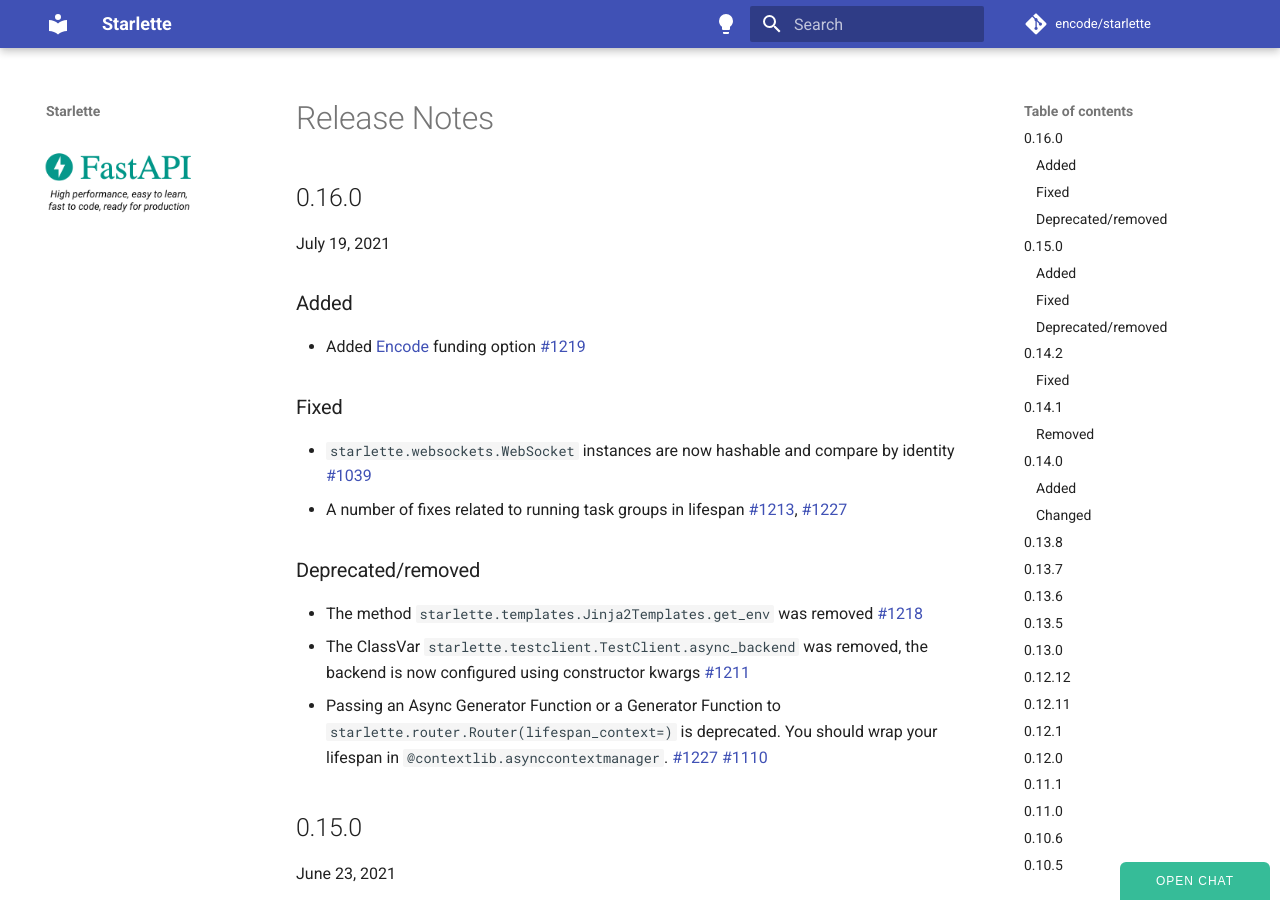
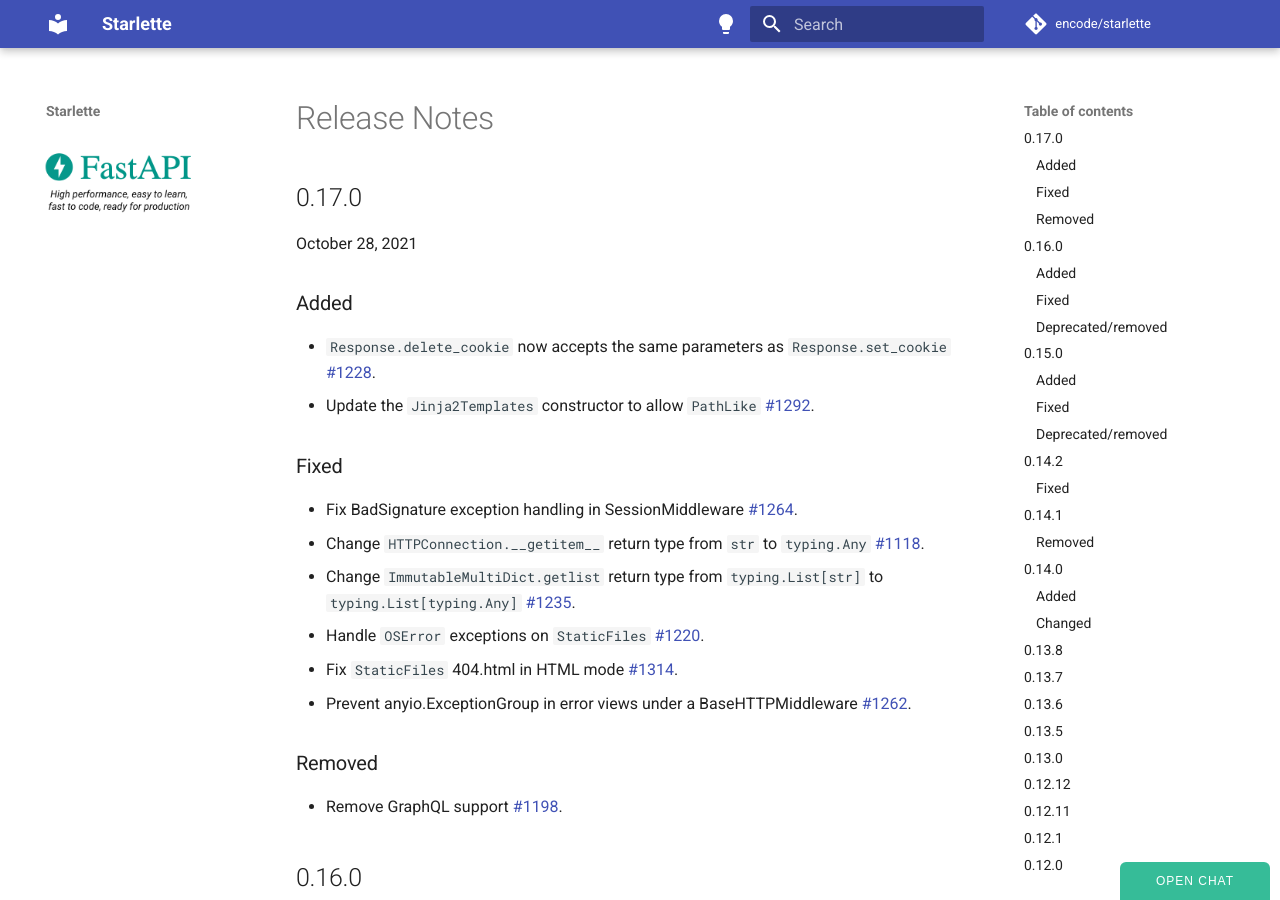
Before and after one commit to hidraco/starlette, an MkDocs documentation site: the page built from docs/release-notes.md, in a window 1280 px wide and 900 px high. Built offline with MkDocs 1.6.1 and Material for MkDocs 9.7.7, drawn with Linux system fonts in a browser that asks for light colours; comment, search, counter and statistics services are not loaded.

Commit message:
Version 0.17.0 (#1324)
* Release 0.17.0

* Apply suggestions from code review

* Add version on init file

```diff
--- a/docs/release-notes.md
+++ b/docs/release-notes.md
@@ -1,3 +1,22 @@
+## 0.17.0
+
+October 28, 2021
+
+### Added
+* `Response.delete_cookie` now accepts the same parameters as `Response.set_cookie` [#1228](https://github.com/encode/starlette/pull/1228).
+* Update the `Jinja2Templates` constructor to allow `PathLike` [#1292](https://github.com/encode/starlette/pull/1292).
+
+### Fixed
+* Fix BadSignature exception handling in SessionMiddleware [#1264](https://github.com/encode/starlette/pull/1264).
+* Change `HTTPConnection.__getitem__` return type from `str` to `typing.Any` [#1118](https://github.com/encode/starlette/pull/1118).
+* Change `ImmutableMultiDict.getlist` return type from `typing.List[str]` to `typing.List[typing.Any]` [#1235](https://github.com/encode/starlette/pull/1235).
+* Handle `OSError` exceptions on `StaticFiles` [#1220](https://github.com/encode/starlette/pull/1220).
+* Fix `StaticFiles` 404.html in HTML mode [#1314](https://github.com/encode/starlette/pull/1314).
+* Prevent anyio.ExceptionGroup in error views under a BaseHTTPMiddleware [#1262](https://github.com/encode/starlette/pull/1262).
+
+### Removed
+* Remove GraphQL support [#1198](https://github.com/encode/starlette/pull/1198).
+
 ## 0.16.0
 
 July 19, 2021
--- a/starlette/__init__.py
+++ b/starlette/__init__.py
@@ -1 +1 @@
-__version__ = "0.16.0"
+__version__ = "0.17.0"
```
